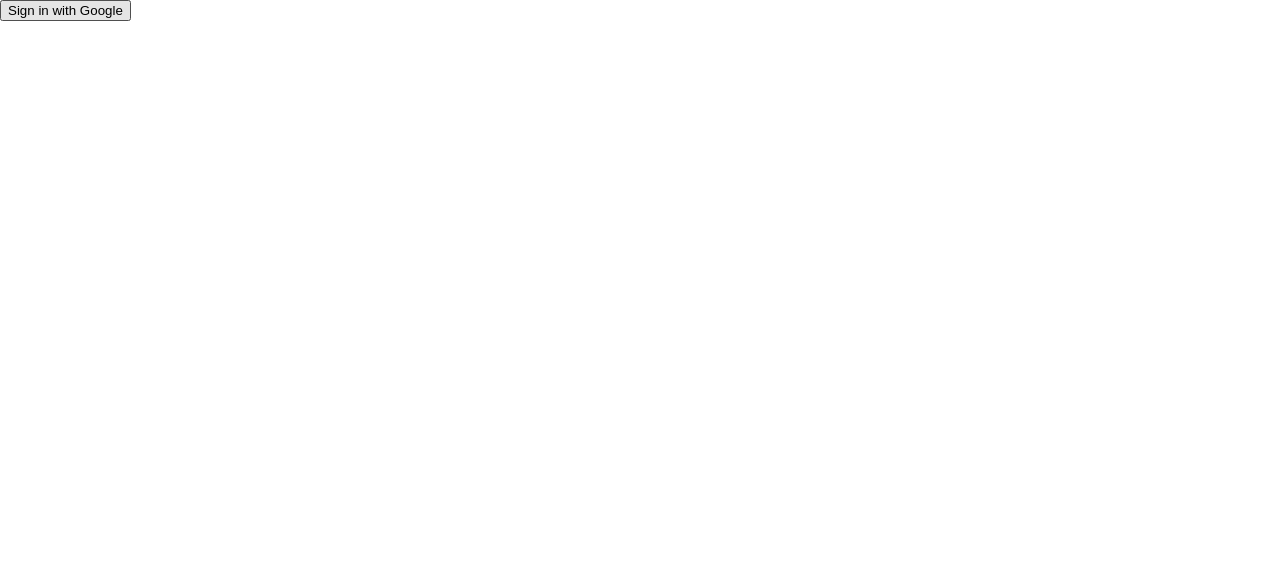
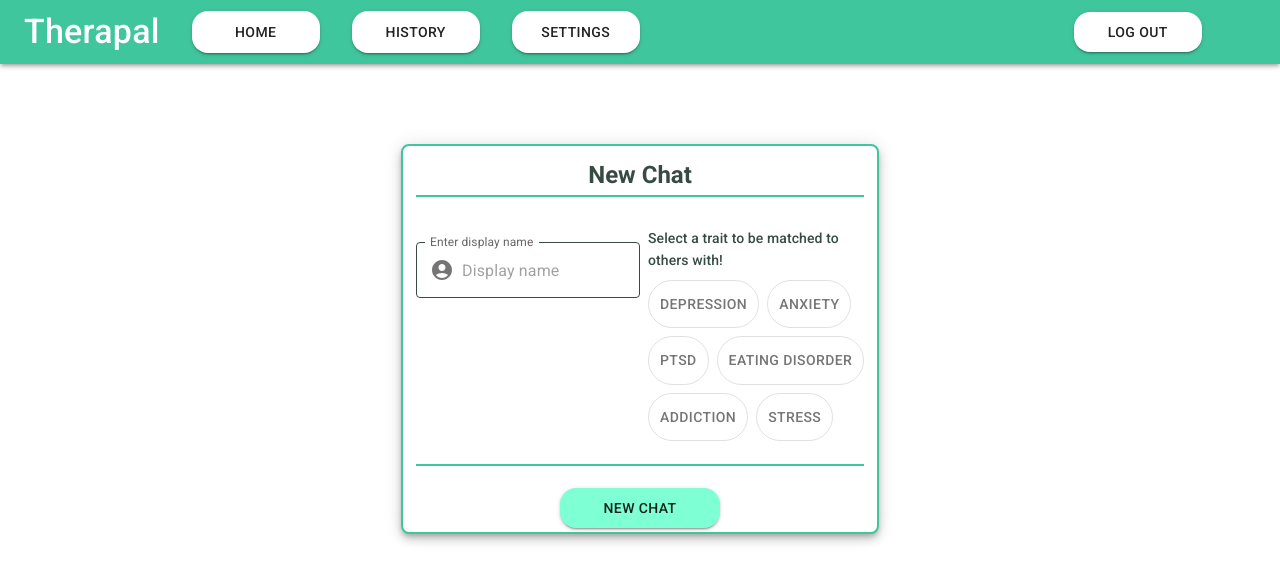
Before and after one commit to dsfhdshdjtsb/Therapal, a React (Create React App) app in the folder client/: page / in a window 1280 px wide. Shown: the top 582 px of the page. Built offline with nearby package versions, Linux system fonts and the light colour scheme; no server answers; a web font is replaced by a local one.

Commit message:
change file structure and finish homepage

```diff
--- a/client/src/App.js
+++ b/client/src/App.js
@@ -37,14 +37,14 @@ export default function App() {
 
   return (
     <ThemeProvider theme={theme}>
-      {/* <Routes>
+      <Routes>
         <Route path="/" element={<HomePage />} />
         <Route path="/signin" element={<SignIn />} />
         <Route path="/test" element={<ChatRoom />} />
-      </Routes> */}
-      <div>
+      </Routes>
+      {/* <div>
             {user ? <ChatRoom /> : <SignIn />}
-        </div>
+        </div> */}
     </ThemeProvider>
   );
 }
--- a/client/src/components/CardContainer.js
+++ b/client/src/components/HomePage/CardContainer.js
@@ -3,7 +3,7 @@ import React from "react";
 
 export default function CardContainer(props) {
   return (
-    <Box sx={{ boxShadow: 6, backgroundColor:"primary.main", padding: "1%", color: "accent.main", margin: "10vh auto", borderRadius: "8px", border: 2, borderColor: "secondary.main", textAlign: "center", height:props.height, width:props.width, fontFamily: "inherit"}}>
+    <Box sx={{ boxShadow: 6, backgroundColor:"white", padding: "1%", color: "accent.main", margin: "10vh auto", borderRadius: "8px", border: 2, borderColor: "secondary.main", textAlign: "center", height:props.height, width:props.width, fontFamily: "inherit"}}>
       <Grid container>
         <Grid item xs={12} sx={{borderBottom:2, padding: "0 0 1% 0", borderColor: "secondary.main"}}>
           <Typography variant="h5" sx={{fontWeight: "bold"}}>{props.title}</Typography>
--- a/client/src/components/ConfigureChat.js
+++ b/client/src/components/HomePage/ConfigureChat.js
@@ -1,5 +1,5 @@
 import React, { useReducer } from "react";
-import CardContainer from "../components/CardContainer";
+import CardContainer from "./CardContainer";
 import AccountCircle from "@mui/icons-material/AccountCircle";
 
 import {
@@ -36,6 +36,7 @@ export default function ConfigureChat() {
       <Grid item xs={6}>
         <TextField
           id="display-name"
+          placeholder="Display name"
           label="Enter display name"
           variant="outlined"
           color="accent"
@@ -117,10 +118,10 @@ export default function ConfigureChat() {
         <Button
           variant="contained"
           sx={{
-            bgcolor: "white",
+            bgcolor: "primary.main",
             minWidth: "10rem",
             minHeight: "2.5rem",
-            borderRadius: "8px",
+            borderRadius: "16px",
           }}
         >
           New Chat
--- a/client/src/components/NavBar.js
+++ b/client/src/components/HomePage/NavBar.js
@@ -5,7 +5,7 @@ export default function NavBar() {
   return (
     <AppBar color="secondary" position="static" sx={{ boxShadow: 3 }}>
       <Toolbar sx={{ height: "7vh" }}>
-        <Stack direction="row" spacing={6} sx={{ flexGrow: 8 }}>
+        <Stack direction="row" spacing={4} sx={{ flexGrow: 8 }}>
           <Typography variant="h4" color="white" sx={{ fontWeight: "medium" }}>
             Therapal
           </Typography>
--- a/client/src/components/NavBarButton.js
+++ b/client/src/components/HomePage/NavBarButton.js
@@ -5,7 +5,7 @@ export default function NavBarButton(props) {
   return (
     <Button
       variant="contained"
-      sx={{ bgcolor: "white", minWidth: "8rem", minHeight: "2.5rem" }}
+      sx={{ bgcolor: "white", minWidth: "8rem", minHeight: "2.5rem", borderRadius: "16px" }}
     >
       {props.children}
     </Button>
--- /dev/null
+++ b/client/src/components/HomePage/ToggleButton.js
@@ -0,0 +1,11 @@
+import MuiToggleButton from "@mui/material/ToggleButton";
+import { styled } from "@mui/material/styles";
+
+const ToggleButton = styled(MuiToggleButton)({
+  "&.Mui-selected, &.Mui-selected:hover": {
+    color: "white",
+    backgroundColor: "#40C69D",
+  },
+});
+
+export default ToggleButton;
--- a/client/src/components/TraitToggleButton.js
+++ b/client/src/components/HomePage/TraitToggleButton.js
@@ -1,4 +1,4 @@
-import { ToggleButton } from "@mui/material";
+import ToggleButton from "./ToggleButton";
 import React from "react";
 
 export default function TraitToggleButton(props) {
--- a/client/src/pages/HomePage.js
+++ b/client/src/pages/HomePage.js
@@ -1,7 +1,7 @@
 import React from "react";
 
-import NavBar from "../components/NavBar";
-import ConfigureChat from "../components/ConfigureChat";
+import NavBar from "../components/HomePage/NavBar";
+import ConfigureChat from "../components/HomePage/ConfigureChat";
 
 export default function HomePage() {
   return (
```
